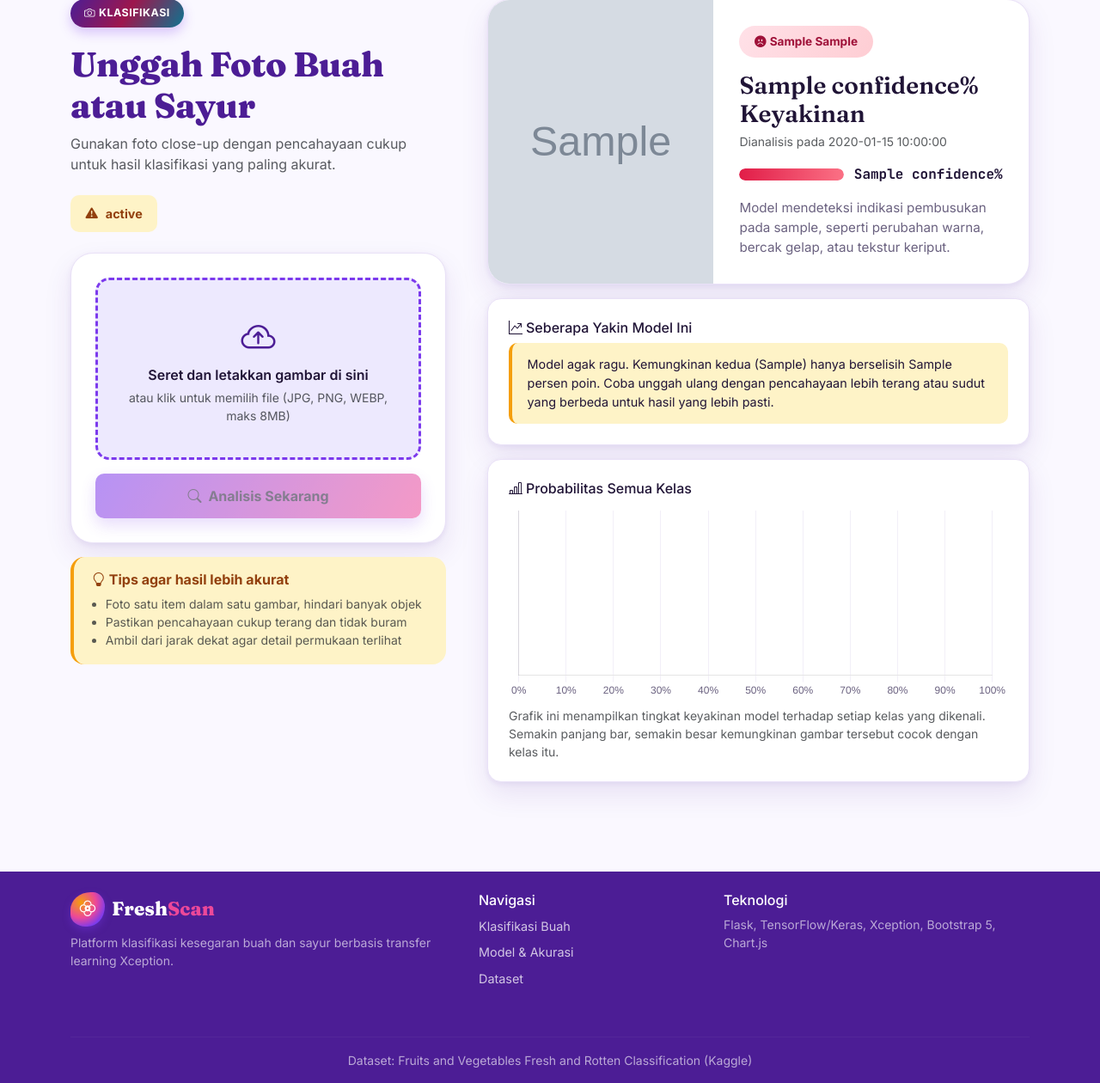
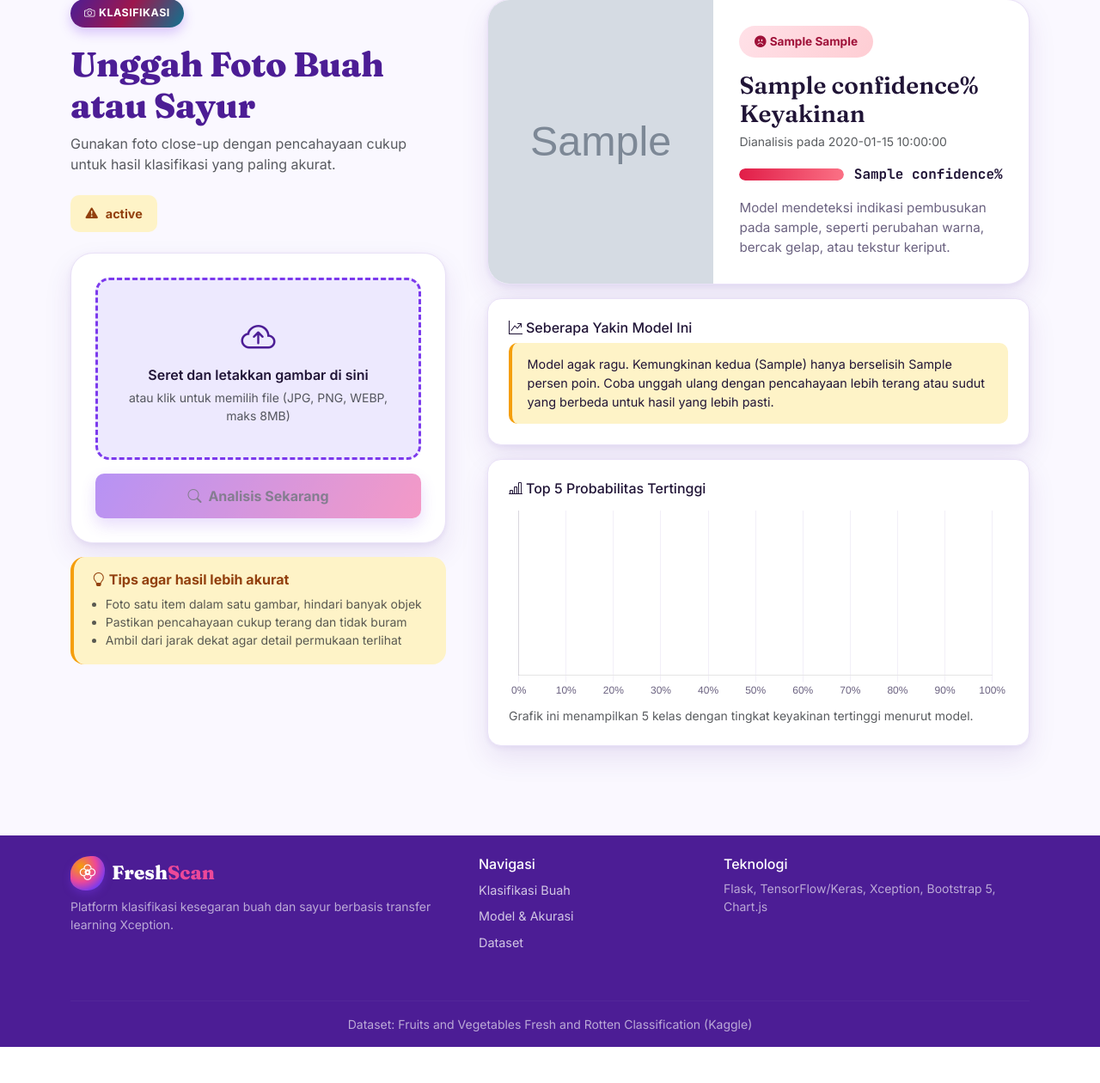
Before and after one commit to Alnazh/xception-fruit-veggie-freshness-classifier, a Flask app: template templates/predict.html in a window 1280 px wide. Shown: the part 159-1419 px from the top of the page at 86% size. After the commit the page ends 1377 px from the top, so only its background shows below. Run offline with Flask 3, Linux system fonts and the light colour scheme; the template is opened without the code that fills it: most values are stand-ins (such as "Sample title", 1, 10 or a date in 2020); grey boxes marked "Sample" are stand-in pictures.

Commit message:
fix: ubah label dan teks grafik jadi top 5 probabilitas tertinggi

```diff
--- a/templates/predict.html
+++ b/templates/predict.html
@@ -113,13 +113,12 @@
                 </div>
 
                 <div class="chart-card mt-3">
-                    <h6 class="mb-3"><i class="bi bi-bar-chart-line me-1"></i>Probabilitas Semua Kelas</h6>
+                    <h6 class="mb-3"><i class="bi bi-bar-chart-line me-1"></i>Top 5 Probabilitas Tertinggi</h6>
                     <div class="chart-container chart-container-sm">
                         <canvas id="probabilityChart"></canvas>
                     </div>
                     <p class="text-muted small mt-2 mb-0">
-                        Grafik ini menampilkan tingkat keyakinan model terhadap setiap kelas yang dikenali.
-                        Semakin panjang bar, semakin besar kemungkinan gambar tersebut cocok dengan kelas itu.
+                        Grafik ini menampilkan 5 kelas dengan tingkat keyakinan tertinggi menurut model.
                     </p>
                 </div>
 
```
